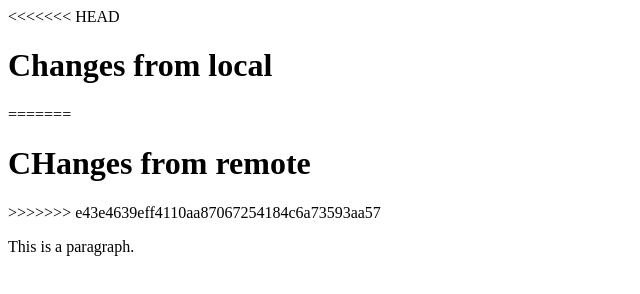
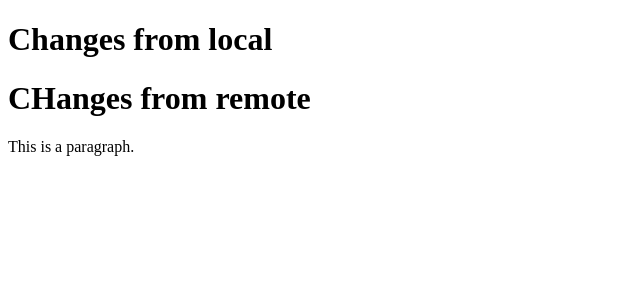
Before and after one commit to iGulz/movie-app, a plain HTML site: page index.html in a window 1280 px wide. Shown: the whole page, without its empty margins (0-640 px from the left). Drawn offline with Linux system fonts and the light colour scheme.

Commit message:
consflict resolved

```diff
--- a/index.html
+++ b/index.html
@@ -5,11 +5,8 @@
 </head>
 <body>
 
-<<<<<<< HEAD
 <h1>Changes from local</h1>
-=======
 <h1>CHanges from remote</h1>
->>>>>>> e43e4639eff4110aa87067254184c6a73593aa57
 <p>This is a paragraph.</p>
 
 </body>
```
